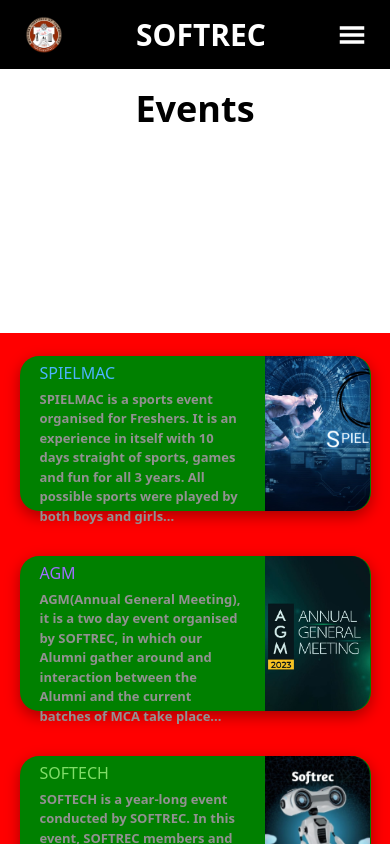
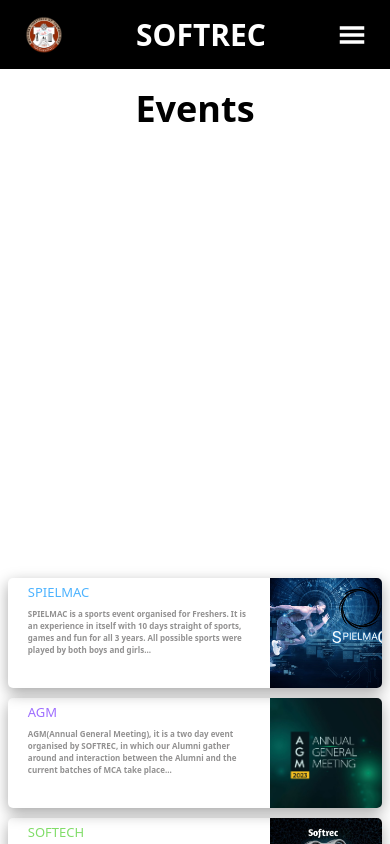
Before and after one commit to AlokSolanky/softrec_24, a React (Create React App) app: page /event in a window 390 px wide. Shown: the top 844 px of the page. Built offline with nearby package versions, Linux system fonts and the light colour scheme.

Commit message:
colors fixed for now

```diff
--- a/src/components/events.css
+++ b/src/components/events.css
@@ -285,7 +285,6 @@ button:hover {
   .event-card {
     height: 200px;
     width: 100%;
-    background-color: red;
   }
   .carousel-image {
     width: 80%;
@@ -296,10 +295,9 @@ button:hover {
   .card-container {
     height: 155px;
     width: 90%;
-    background-color: green;
   }
 }
-/*
+
 @media only screen and (max-width: 488px) {
   .card-circle,
   .connector {
@@ -326,7 +324,6 @@ button:hover {
     background-repeat: no-repeat;
     opacity: 1;
     transition: opacity 0.5s ease-in-out;
-    border: 2px solid green;
   }
   .indicator-dot {
     width: 8px;
@@ -357,4 +354,4 @@ button:hover {
   .card-right > img {
     border-radius: 0px 5px 5px 0px;
   }
-} */
+}
```
